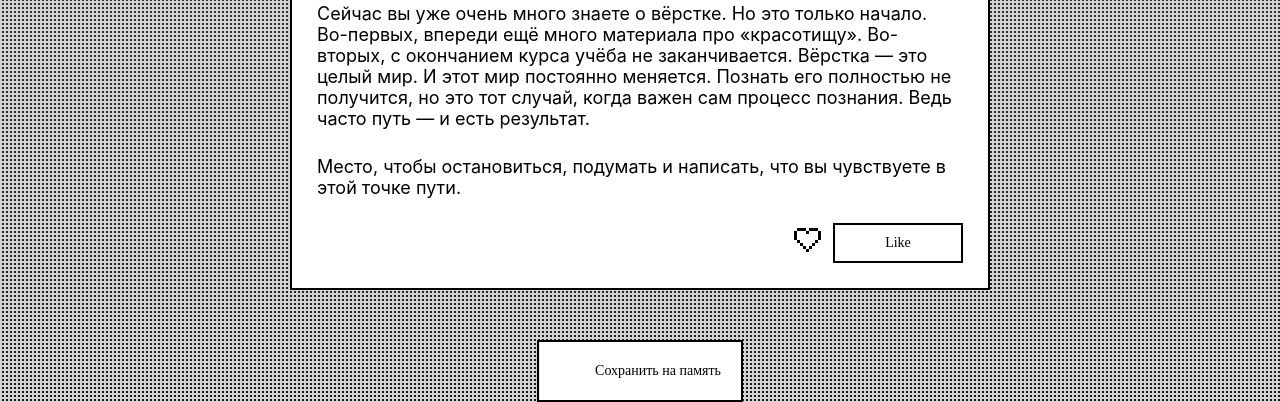
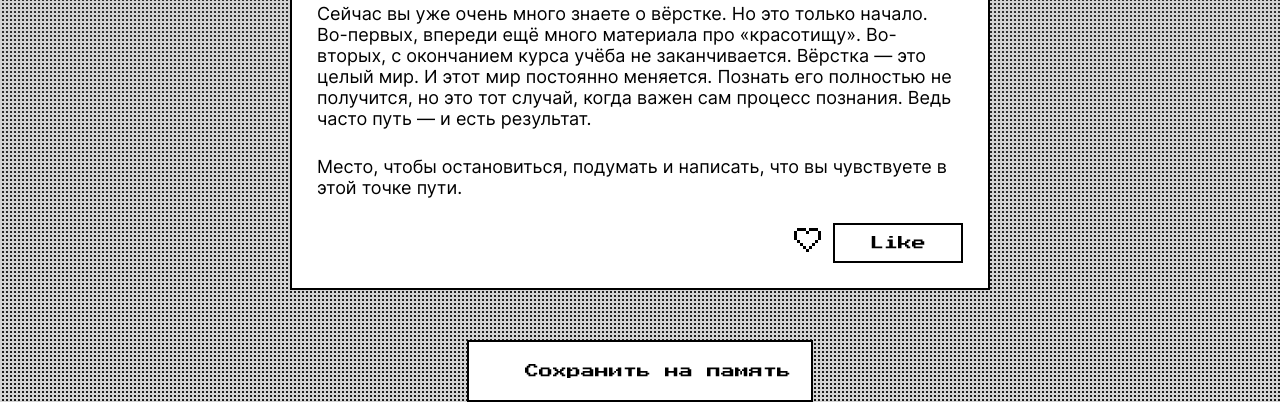
Before and after one commit to Vika720/zakrivayuschiy-teg-ad, a plain HTML site: page index.html in a window 1280 px wide. Shown: the part 3171-3573 px from the top of the page. Drawn offline with Linux system fonts and the light colour scheme.

Commit message:
Update fonts.css

```diff
--- a/fonts/fonts.css
+++ b/fonts/fonts.css
@@ -1 +1,14 @@
-/* В этом файле вы импортируете все шрифты для сайта. Один из них вариативный и требует особенной настройки */
+@font-face {
+    font-family: Inter;
+    src:
+        url(./Inter-Variable.woff2) format('woff2 supports variations'),
+        url(./Inter-Variable.woff2) format('woff2-variations');
+    font-weight: 400 785;
+    font-display: swap;
+}
+
+@font-face {
+    font-family: 'PressStart2p';
+    src: url(./PressStart2P-Regular.woff) format('woff');
+    font-display: swap;
+}
```
